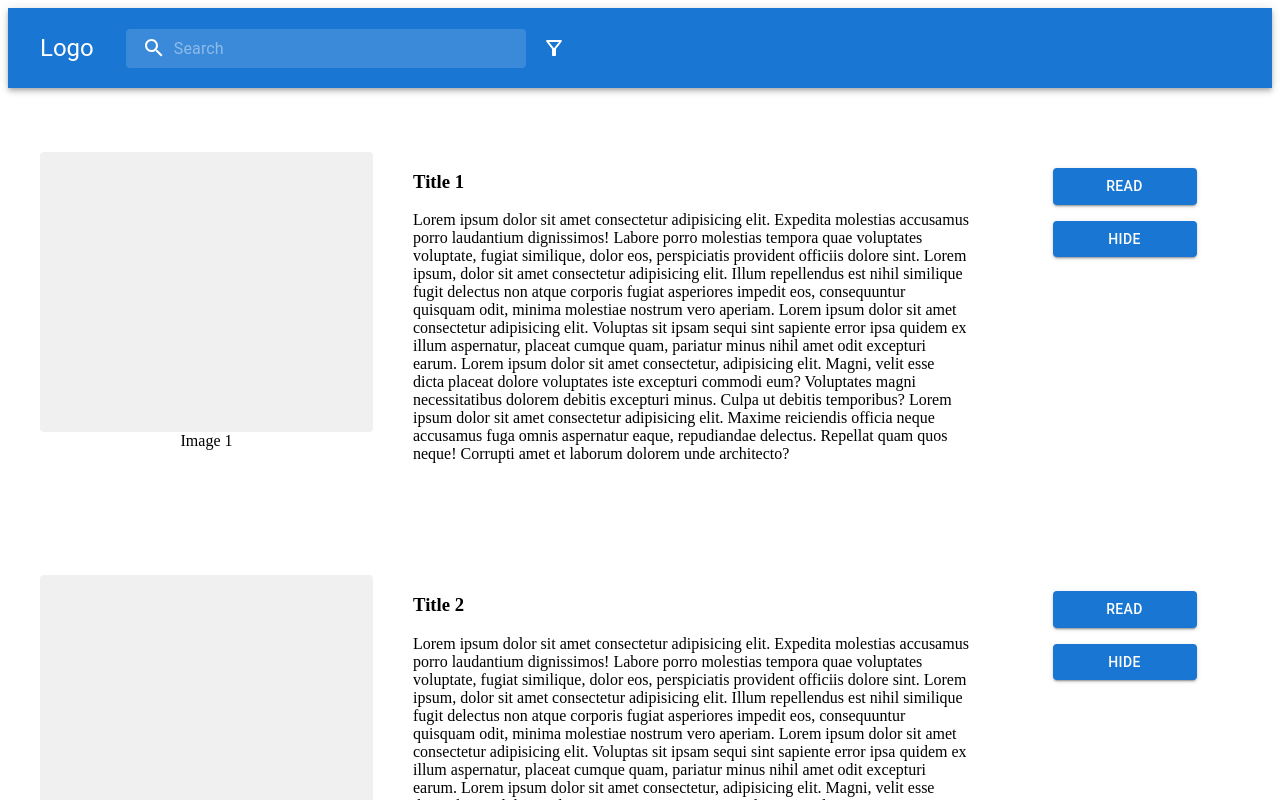
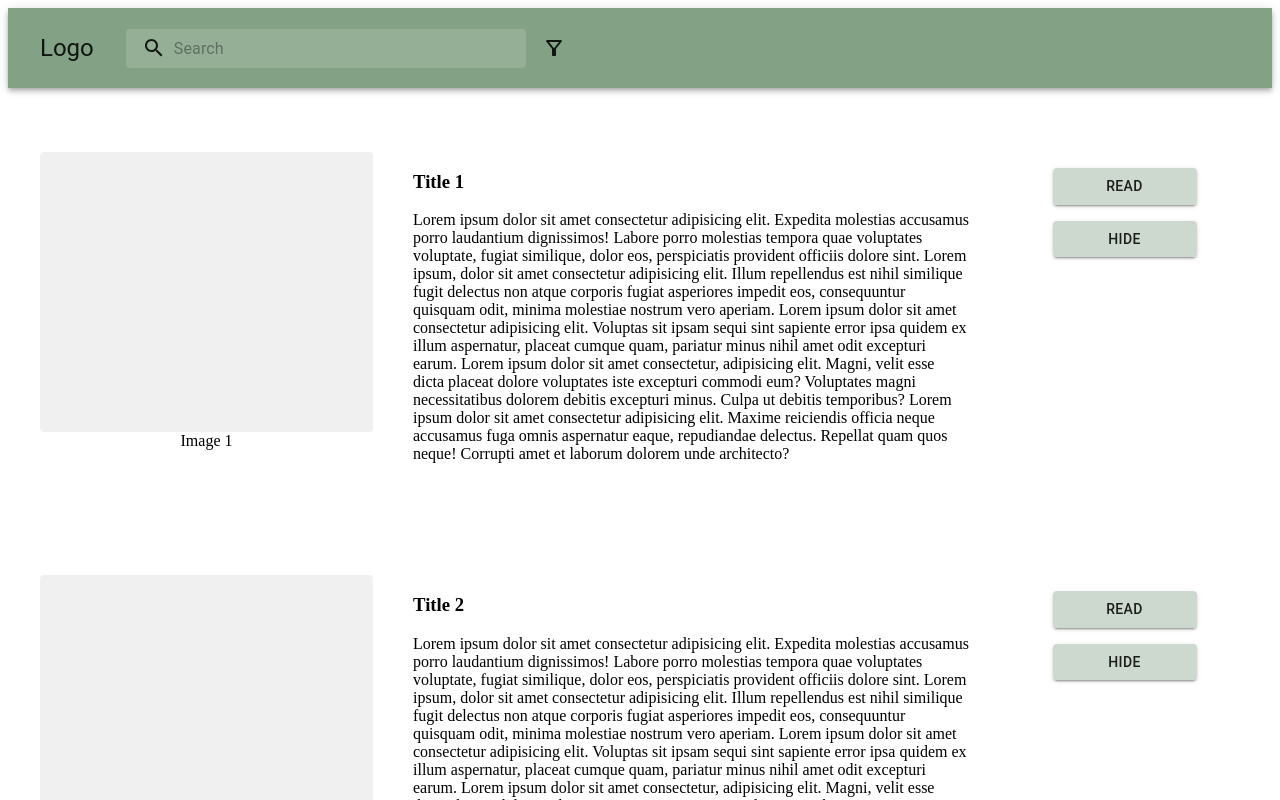
Before and after one commit to ValeriaTripuz/web-app-news, a React (Create React App) app: page / in a window 1280 px wide. Shown: the top 800 px of the page. Built offline with nearby package versions, Linux system fonts and the light colour scheme.

Commit message:
add theme colors to the main page

```diff
--- a/src/App.tsx
+++ b/src/App.tsx
@@ -1,17 +1,30 @@
 import React from "react";
 import "./App.css";
-// import Button from "@mui/material/Button";
 import Header from "./components/Header";
 import Main from "./components/Main";
 import Footer from "./components/Footer";
+import { createTheme, ThemeProvider } from "@mui/material";
+
+const theme = createTheme({
+  palette: {
+    primary: {
+      main: "#82A185",
+    },
+    secondary: {
+      main: "#B8D192",
+    },
+  },
+});
 
 function App() {
   return (
-    <div className="App">
-      <Header />
-      <Main />
-      <Footer />
-    </div>
+    <ThemeProvider theme={theme}>
+      <div className="App">
+        <Header />
+        <Main />
+        <Footer />
+      </div>
+    </ThemeProvider>
   );
 }
 
--- a/src/components/ArticlePreview.tsx
+++ b/src/components/ArticlePreview.tsx
@@ -11,9 +11,14 @@ const Item = styled("div")(() => ({
   alignItems: "center",
 }));
 
-const CSSButton = styled(Button)(() => ({
+const CSSButton = styled(Button)(({ theme }) => ({
   width: "18vh",
   marginTop: "1rem",
+  background: alpha(theme.palette.primary.light, 0.5),
+  "&:hover": {
+    color: theme.palette.common.white,
+    background: theme.palette.primary.main,
+  },
 }));
 
 export interface StandardComponentProps {
--- a/src/components/NewsSuggestion.tsx
+++ b/src/components/NewsSuggestion.tsx
@@ -11,9 +11,14 @@ const Item = styled("div")(() => ({
   textAlign: "center",
 }));
 
-const CSSButton = styled(Button)(() => ({
+const CSSButton = styled(Button)(({ theme }) => ({
   width: "20vh",
   marginTop: "1rem",
+  color: theme.palette.primary.main,
+  "&: hover": {
+    background: theme.palette.primary.light,
+    color: theme.palette.common.white,
+  },
 }));
 
 export interface StandardComponentProps {
```
